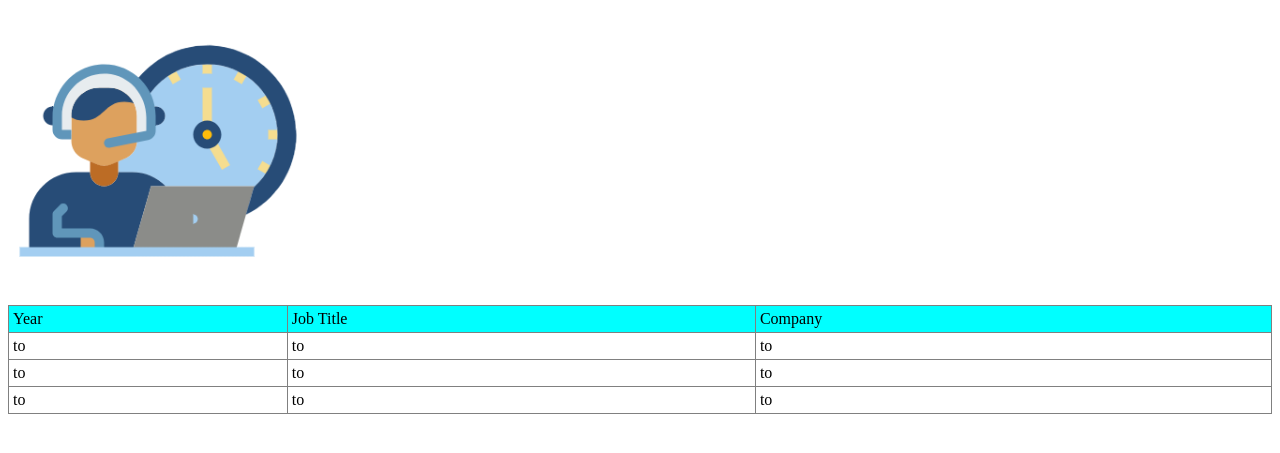
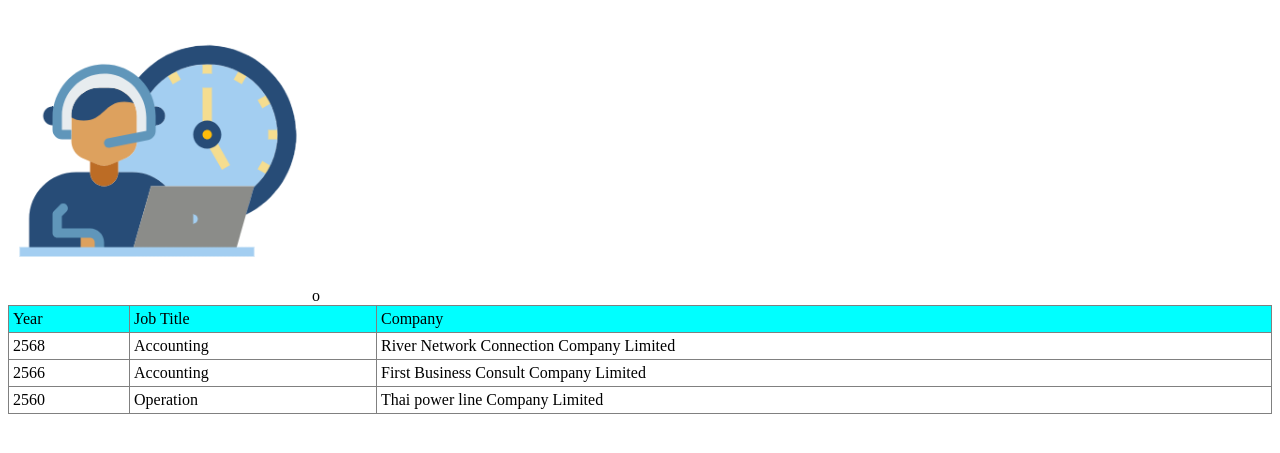
Before and after one commit to dewluffy/CC20-Homework01, a plain HTML site: page Work.html in a window 1280 px wide. Shown: the part 115-568 px from the top of the page. Drawn offline with Linux system fonts and the light colour scheme.

Commit message:
modify all html

```diff
--- a/Work.html
+++ b/Work.html
@@ -10,10 +10,10 @@
 
 <body>
   <nav>
-    <a class="vertical" href="./Index.html">Home</a>
-    <a class="vertical" href="./Education.html">Education</a>
+    <a class="vertical" href="./index.html">Home</a>
+    <a class="vertical" href="./education.html">Education</a>
     <a class="vertical" href="#">Work Experience</a>
-    <a class="vertical" href="./Contact.html">Contact Me</a>
+    <a class="vertical" href="./contact.html">Contact Me</a>
   </nav>
   <hr>
   <h1>Work Experience</h1>
@@ -27,19 +27,19 @@
       <td class="td1">Company</td>
     </tr>
     <tr>
-      <td>to</td>
-      <td>to</td>
-      <td>to</td>
+      <td>2568</td>
+      <td>Accounting</td>
+      <td>River Network Connection Company Limited</td>
     </tr>
     <tr>
-      <td>to</td>
-      <td>to</td>
-      <td>to</td>
+      <td>2566</td>
+      <td>Accounting</td>o</td>
+      <td>First Business Consult Company Limited</td>
     </tr>
     <tr>
-      <td>to</td>
-      <td>to</td>
-      <td>to</td>
+      <td>2560</td>
+      <td>Operation</td>
+      <td>Thai power line Company Limited</td>
     </tr>
   </table>
 
```
Also changed, not shown: Contact.html (+3 -3 lines), Education.html (+12 -12 lines), Index.html (+3 -3 lines).
